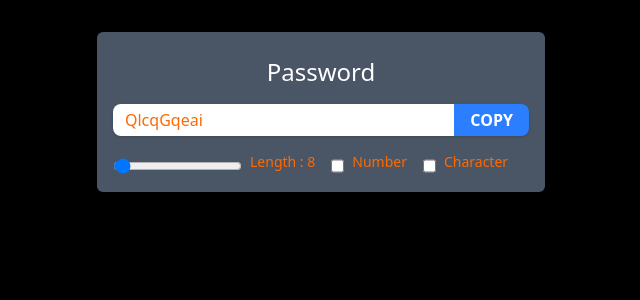
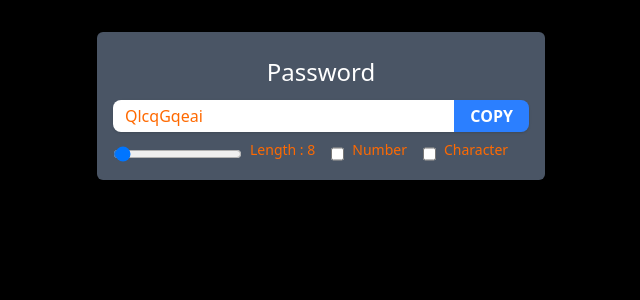
Before and after one commit to MR-MSBORA/Password-Generator, a React (Vite) app: page / in a window 1280 px wide. Shown: the top 300 px of the page, without its empty margins (319-959 px from the left). Built offline with nearby package versions, Linux system fonts and the light colour scheme.

Commit message:
Update App.jsx

```diff
--- a/src/App.jsx
+++ b/src/App.jsx
@@ -45,12 +45,12 @@ function App() {
 
   return (
     <>
-      <div className=' w-full max-w-md bg-gray-600 mx-auto px-4 py-3 my-8   rounded-md shadow text-orange-500' >
+      <div className=' w-full max-w-md bg-gray-600 mx-auto px-4 py-3 my-8  rounded-md shadow text-orange-500' >
         <h1 className='text-white text-center my-3 text-2xl'>
           Password
         </h1>
 
-        <div className='flex  shadow rounded-lg overflow-hidden  my-4'>
+        <div className='flex  shadow rounded-lg overflow-hidden  my-2'>
           <input
             type="text"
             value={password}
```
